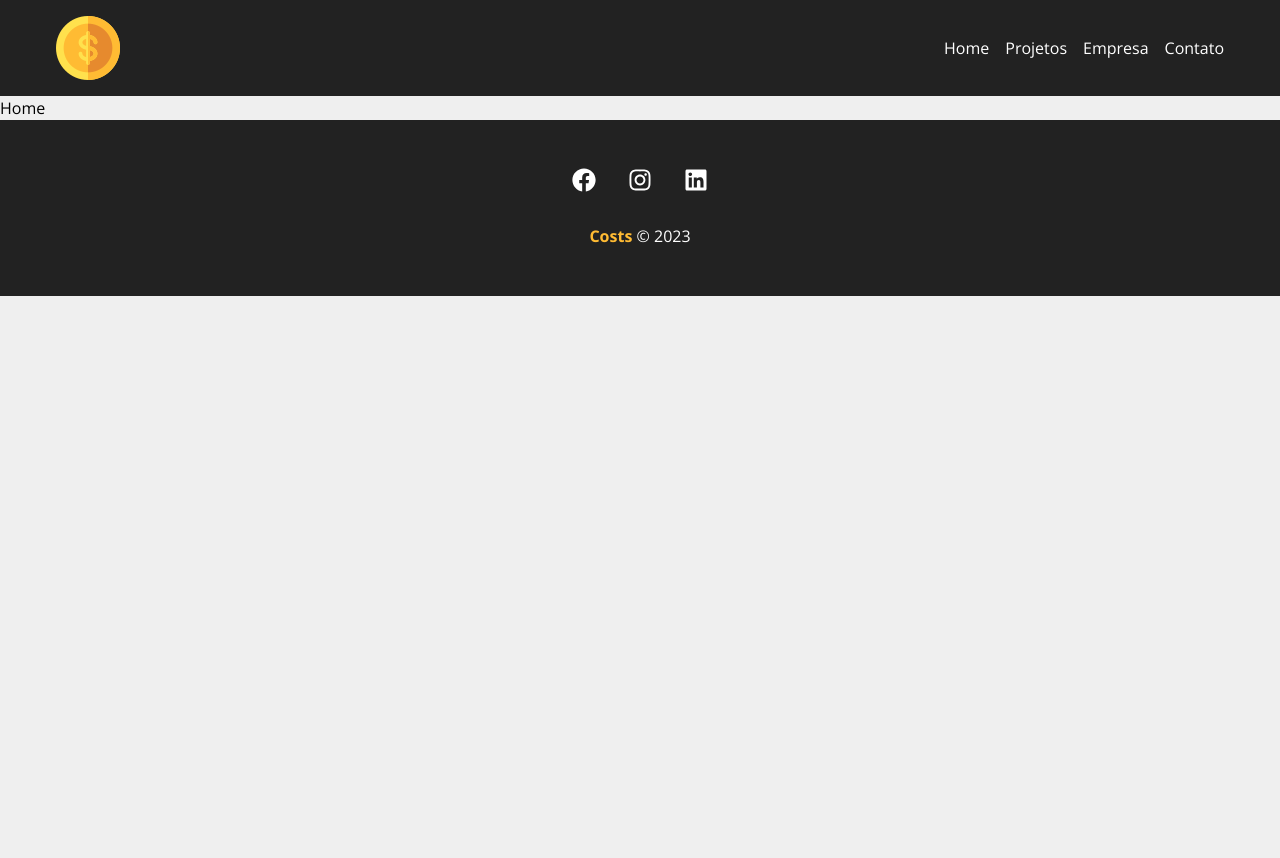
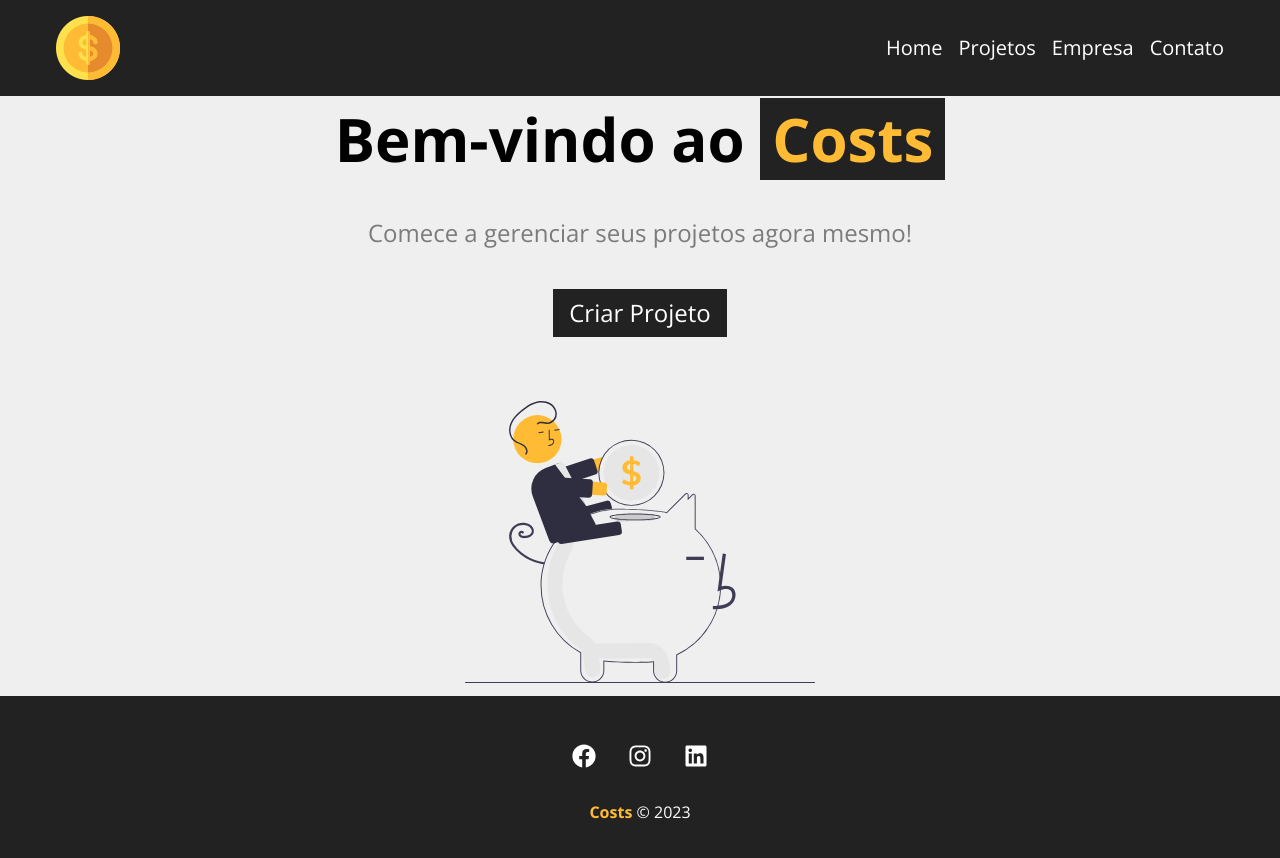
Before and after one commit to brenomorp/costs, a React (Vite) app: page / in a window 1280 px wide. Shown: the top 858 px of the page. Before the commit the page ends 800 px from the top, so only its background shows below. Built offline with nearby package versions, Linux system fonts and the light colour scheme.

Commit message:
create the home page

```diff
--- /dev/null
+++ b/src/components/layout/LinkButton.jsx
@@ -0,0 +1,14 @@
+import { Link } from 'react-router-dom';
+
+function LinkButton({ to, text }) {
+    return (
+        <Link
+            className="bg-[#222] text-white text-2xl py-2 px-4 duration-500 hover:text-[#ffbb33]"
+            to={to}
+        >
+            {text}
+        </Link>
+    );
+}
+
+export default LinkButton;
--- a/src/components/layout/Navbar.jsx
+++ b/src/components/layout/Navbar.jsx
@@ -4,11 +4,11 @@ import logo from '../../img/costs_logo.png';
 function Navbar() {
     return (
         <header className="bg-[#222]">
-            <nav className="flex justify-between p-4 w-[1200px] my-0 mx-auto">
+            <nav className="flex justify-between p-4 w-[1200px] mx-auto">
                 <Link to="/">
                     <img src={logo} alt="Costs Logo" />
                 </Link>
-                <ul className="flex text-white items-center gap-4">
+                <ul className="flex text-white text-xl items-center gap-4">
                     <li className="hover:text-[#ffbb33]">
                         <Link to="/">Home</Link>
                     </li>
--- a/src/components/pages/Home.jsx
+++ b/src/components/pages/Home.jsx
@@ -1,9 +1,22 @@
+import savings from '../../img/savings.svg';
+import LinkButton from '../layout/LinkButton';
+
 function Home() {
     return (
-        <>
-            <p>Home</p>
-        </>
-    )
+        <section className="flex flex-col justify-center items-center min-h-[75%] w-[1200px] mx-auto">
+            <h1 className="text-6xl font-bold mb-12">
+                Bem-vindo ao{' '}
+                <span className="text-[#ffbb33] bg-[#222] px-[0.2em]">
+                    Costs
+                </span>
+            </h1>
+            <p className="mb-10 text-[#7b7b7b] text-2xl">
+                Comece a gerenciar seus projetos agora mesmo!
+            </p>
+            <LinkButton to="/novoprojeto" text="Criar Projeto" />
+            <img src={savings} alt="Costs" className="w-[350px] mt-16" />
+        </section>
+    );
 }
 
-export default Home
+export default Home;
```
